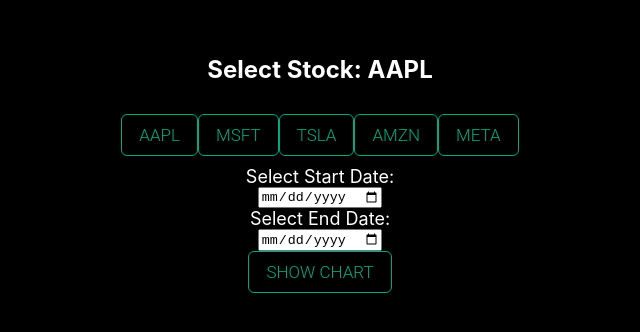
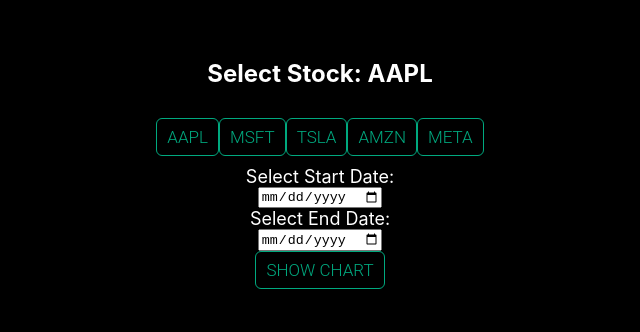
Before and after one commit to jay9358/GenFlowly, a React (Create React App) app in the folder stocks-app/: page / in a window 1280 px wide. Shown: the part 236-568 px from the top of the page, without its empty margins (0-640 px from the left). Built offline with nearby package versions, Linux system fonts and the light colour scheme.

Commit message:
Update Main.css

```diff
--- a/stocks-app/src/components/assets/css/Main.css
+++ b/stocks-app/src/components/assets/css/Main.css
@@ -35,7 +35,7 @@
 .btn {
     --color: #00A97F;
     --color2: rgb(10, 25, 30);
-    padding: 0.6em 1em;
+    padding: 8px 10px ;
     background-color: transparent;
     border-radius: 6px;
     border: .3px solid var(--color);
@@ -100,5 +100,7 @@
         width: 100%;
 
     }
-
+    .btn {
+        padding: 0.6em 1em;
+    }
    }
```
